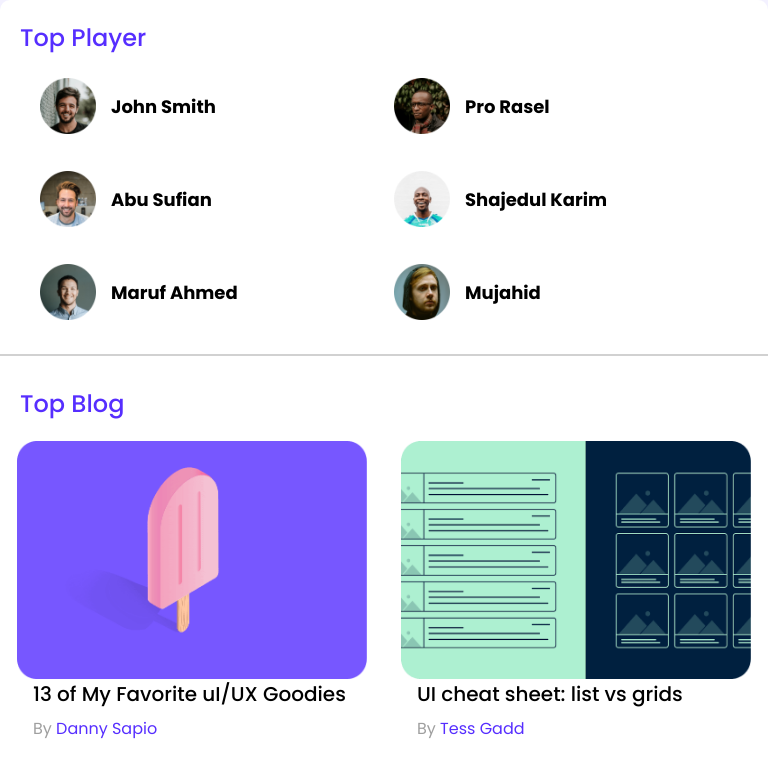
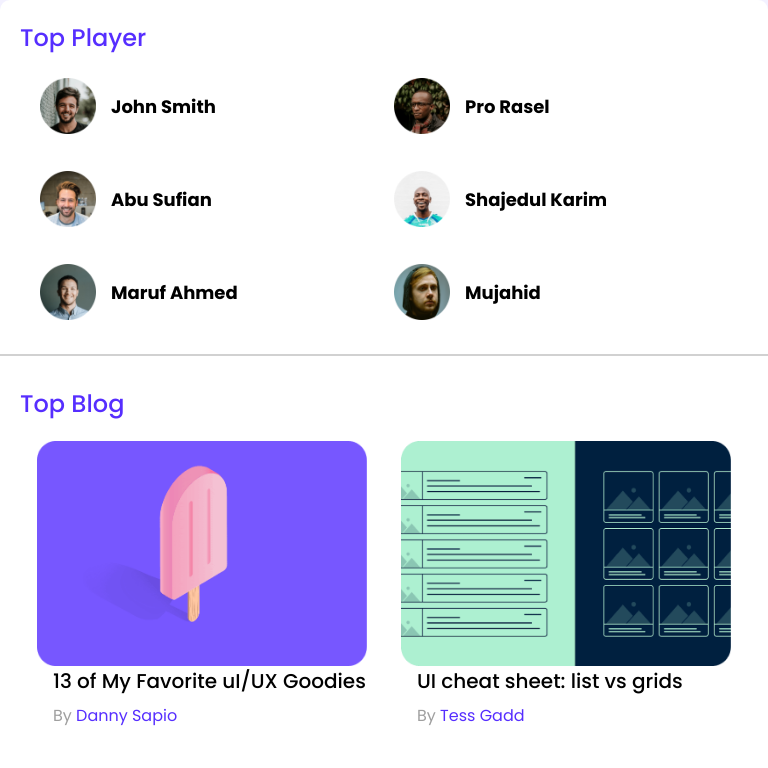
Before and after one commit to F-abubakar24/leader-board, a plain HTML site: page index.html in a window 768 px wide. Shown: the top 768 px of the page. Drawn offline with Linux system fonts and the light colour scheme.

Commit message:
style updated

```diff
--- a/style.css
+++ b/style.css
@@ -279,13 +279,13 @@ hr{
 
 
     /* style for blog */
-    .blog-heading{
-        margin-left: 20px;
+    .top-blog{
+        padding: 0px 20px;
     }
     .blog{
         flex-direction: column;
         margin: 0 auto;
-        width: 350px;
+        width: 330px;
         margin-bottom: 25px;
     }
     .blog .thumbnail img{
```
